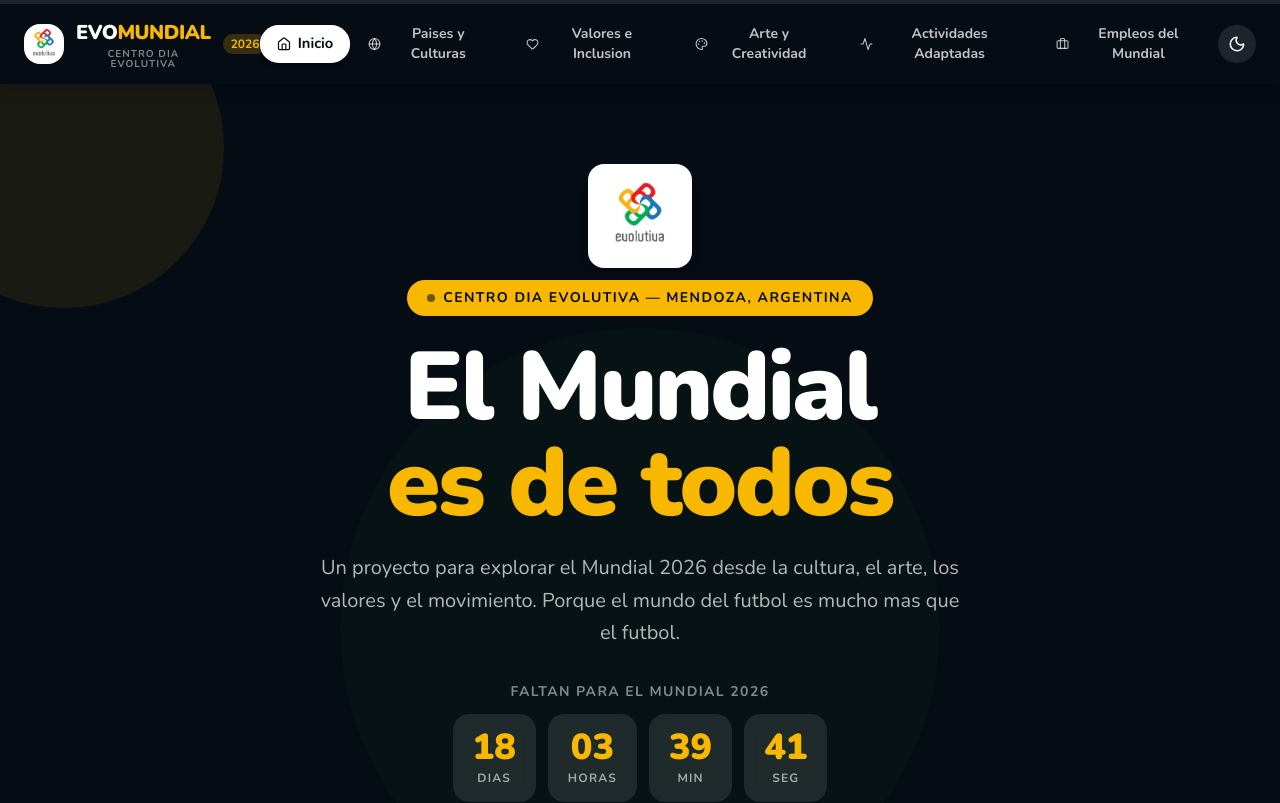
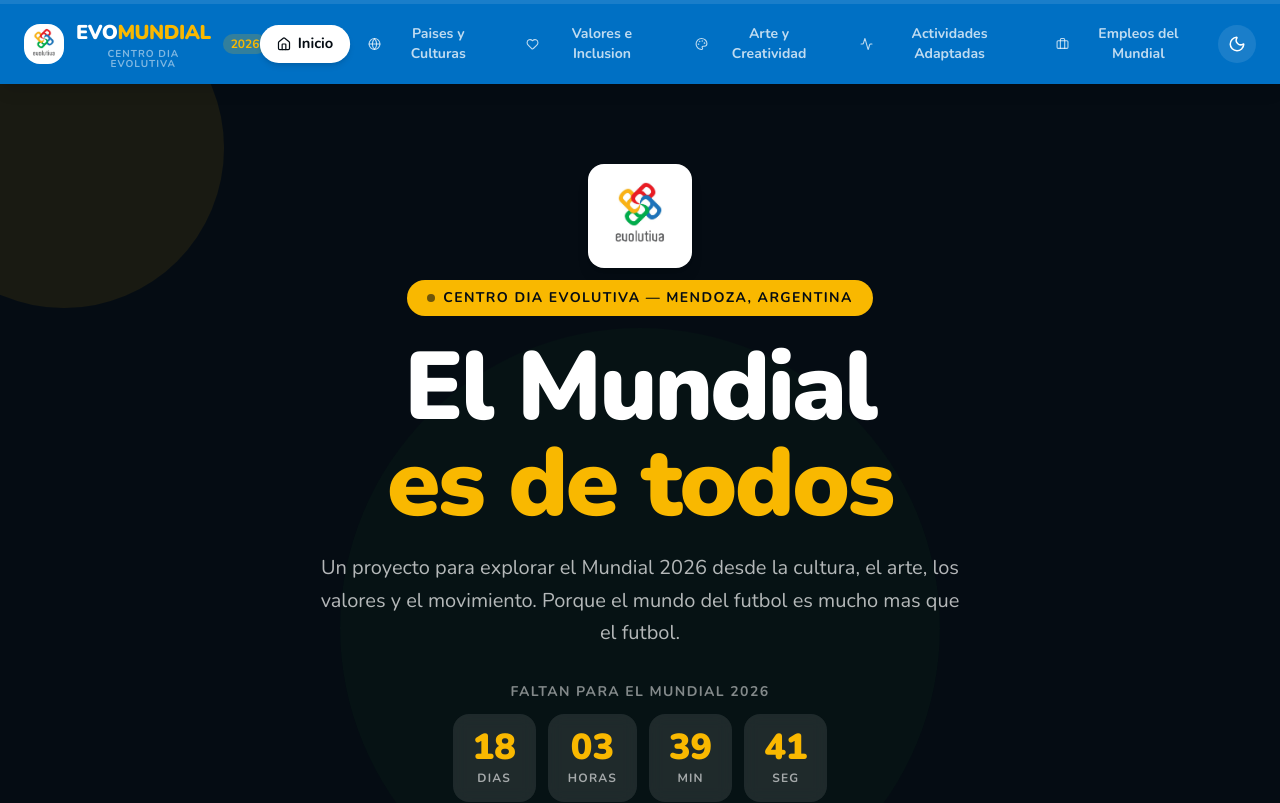
Before and after one commit to facutech3-design/evomundial, a Next.js app: page / in a window 1280 px wide. Shown: the top 803 px of the page. Built offline with nearby package versions, Linux system fonts and the light colour scheme.

Commit message:
fix: set navbar background to consistent primary color\n\nFix visual inconsistency in navbar background color across themes.

```diff
--- a/components/navbar.tsx
+++ b/components/navbar.tsx
@@ -54,7 +54,7 @@ export default function Navbar({
   const progressPercent = ((activeIndex) / (SECTIONS.length - 1)) * 100
 
   return (
-    <nav className="sticky top-0 z-50 bg-foreground text-primary-foreground shadow-lg">
+    <nav className="sticky top-0 z-50 bg-primary text-primary-foreground shadow-lg">
       {/* Barra de progreso superior */}
       <div className="h-1 w-full bg-white/10" aria-hidden="true">
         <div
@@ -150,7 +150,7 @@ export default function Navbar({
 
       {/* Mobile dropdown */}
       {menuOpen && (
-        <div className="lg:hidden bg-foreground border-t border-white/10 px-6 pb-4">
+        <div className="lg:hidden bg-primary border-t border-white/10 px-6 pb-4">
           <ul className="flex flex-col gap-1 pt-2" role="list">
             {SECTIONS.map((s) => {
               const Icon = s.icon
```
